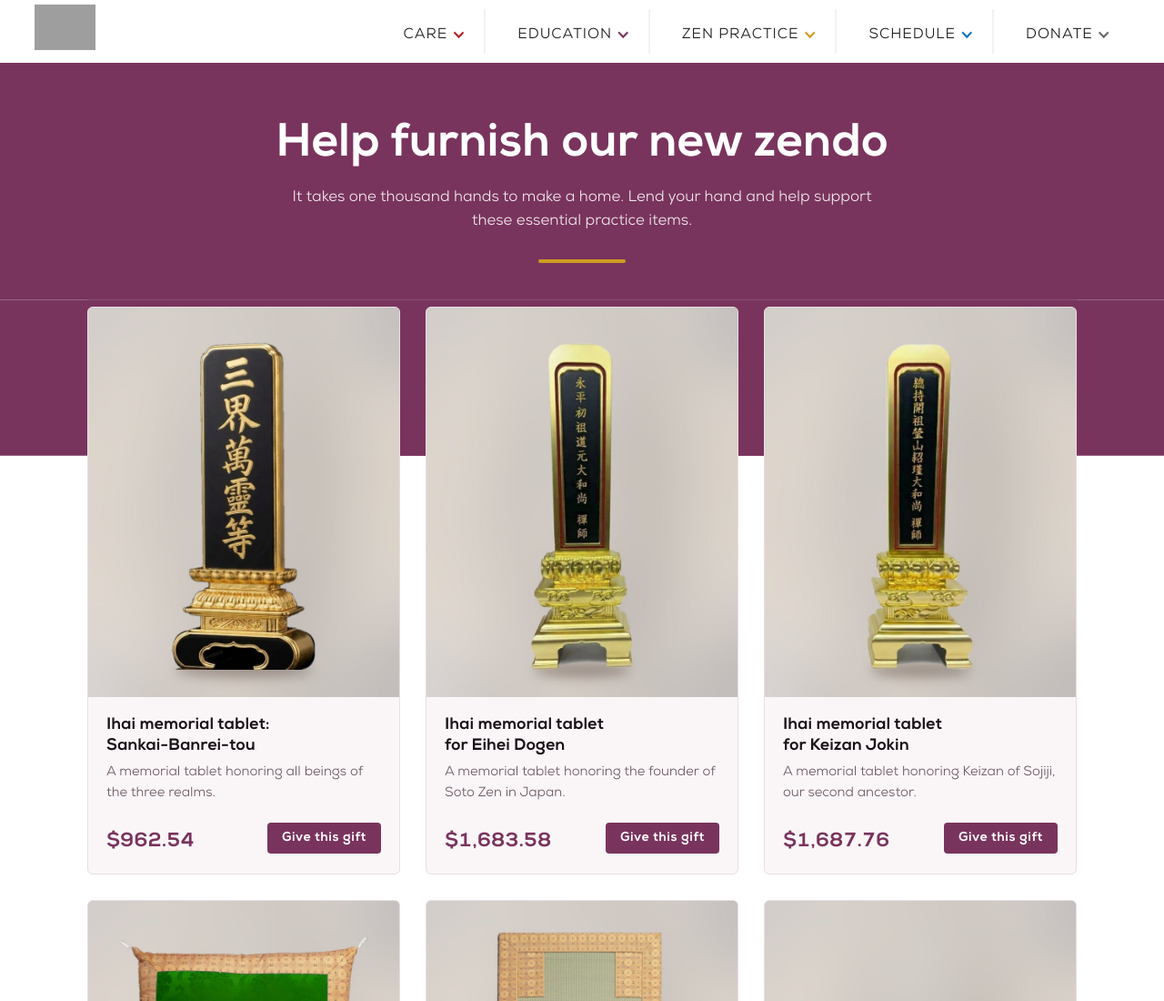
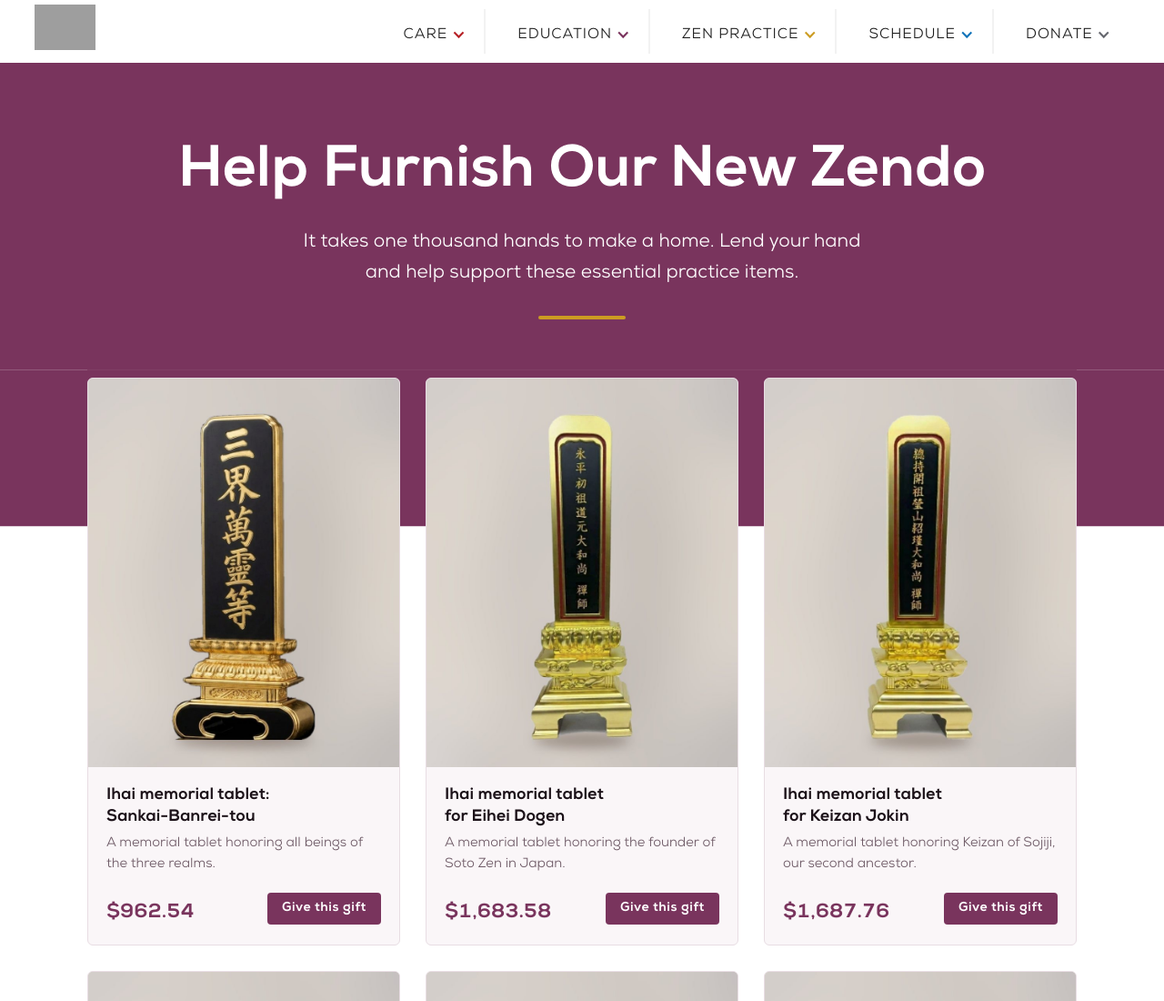
Before and after one commit to alexgodin/nyzc_registry, a plain HTML site: page index.html in a window 1280 px wide. Shown: the top 1100 px of the page at 91% size. Drawn offline with Linux system fonts and the light colour scheme; grey boxes are pictures that could not be loaded.

Commit message:
Tune intro title/subhead size and spacing, title case heading
Co-Authored-By: Claude Sonnet 5.5 <noreply@anthropic.com>

```diff
--- a/index.html
+++ b/index.html
@@ -13,7 +13,7 @@
 
 <div class="wrap">
   <header class="intro">
-    <h1>Help furnish our new zendo</h1>
+    <h1>Help Furnish Our New Zendo</h1>
     <p class="lede">It takes one thousand hands to make a home. Lend your hand and help support these essential practice items.</p>
     <div class="rule" aria-hidden="true"><span></span></div>
   </header>
--- a/styles.css
+++ b/styles.css
@@ -48,14 +48,14 @@ body {
 }
 
 /* Intro */
-.intro { padding-block: 64px 40px; text-align: center; }
+.intro { padding-block: 88px 56px; text-align: center; }
 /* Full-bleed dark purple band behind the intro (text reversed out to white), continuing partway down the first card */
 .intro, .registry::before { background: var(--band); box-shadow: 0 0 0 100vmax var(--band); clip-path: inset(0 -100vmax); }
 .intro h1 {
   margin: 0; color: #FFFFFF; font-weight: 800;
-  font-size: clamp(2rem, 5vw, 3.2rem); line-height: 1.1; text-wrap: balance;
+  font-size: clamp(2.6rem, 6vw, 4rem); line-height: 1.08; text-wrap: balance;
 }
-.intro p.lede { max-width: 58ch; margin: 16px auto 0; color: rgba(255, 255, 255, 0.88); font-size: 1.05rem; }
+.intro p.lede { max-width: 44ch; margin: 24px auto 0; line-height: 1.65; color: #FFFFFF; font-size: clamp(1rem, 2.6vw, 1.3rem); }
 .rule { display: flex; justify-content: center; gap: 6px; margin-top: 28px; }
 .rule span { width: 96px; height: 4px; border-radius: 2px; background: var(--gold); }
 
```
